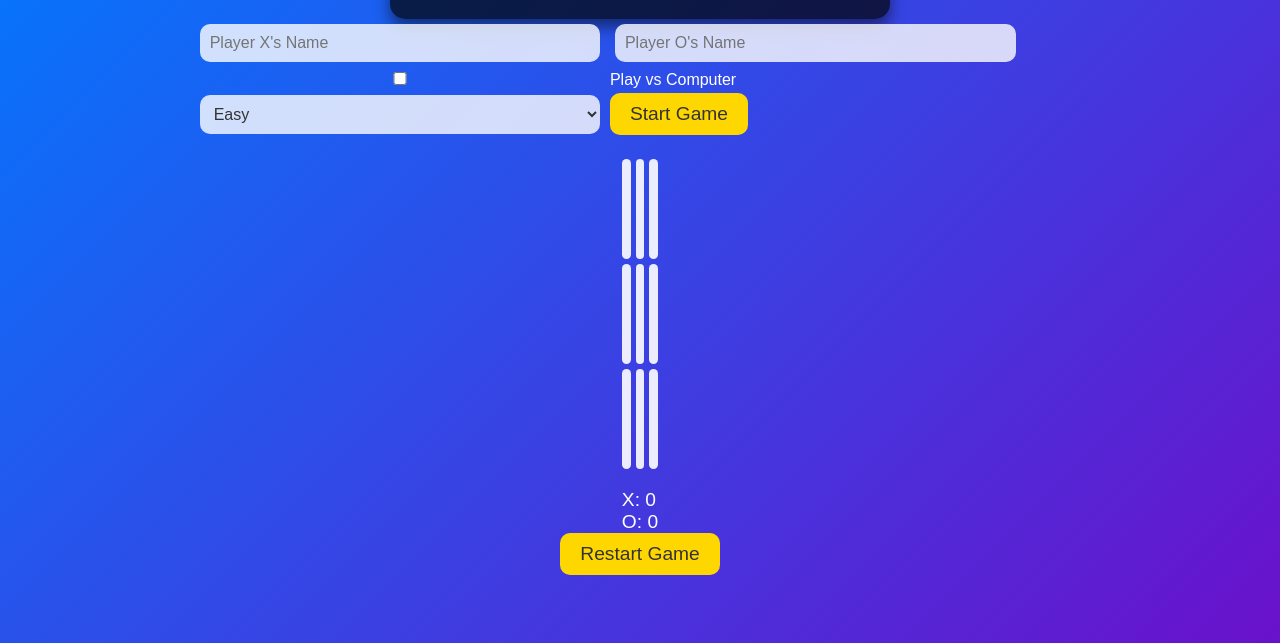
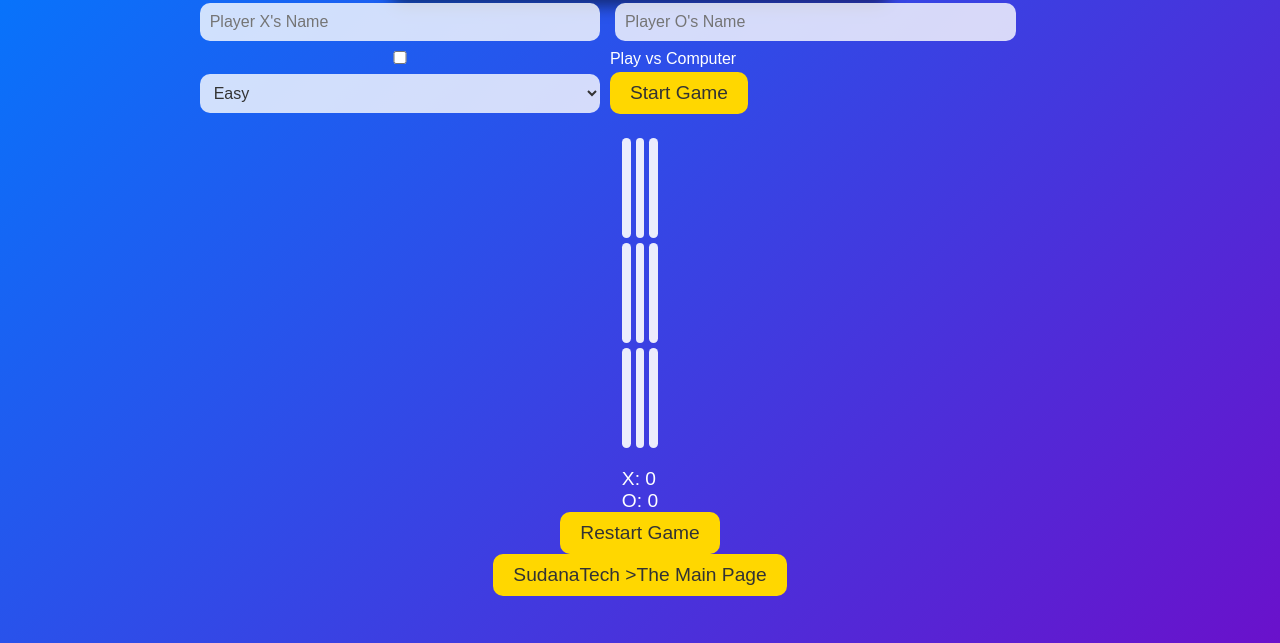
Before and after one commit to a1y2a3h/a1y2a3h.tik_tak_toe, a plain HTML site: page index.html in a window 1280 px wide. Shown: the part 157-800 px from the top of the page. Drawn offline with Linux system fonts and the light colour scheme.

Commit message:
Update index.html

```diff
--- a/index.html
+++ b/index.html
@@ -77,6 +77,8 @@ j=d.createElement(s),dl=l!='dataLayer'?'&l='+l:'';j.async=true;j.src=
     </div>
   <script async src="https://pagead2.googlesyndication.com/pagead/js/adsbygoogle.js?client=ca-pub-4833493670481160"
      crossorigin="anonymous"></script>
+
+   <button <a href="https://a1y2a3h.github.io/"> SudanaTech </a>>The Main Page</button>
 <!-- اعلان -->
 <ins class="adsbygoogle"
      style="display:block"
```
